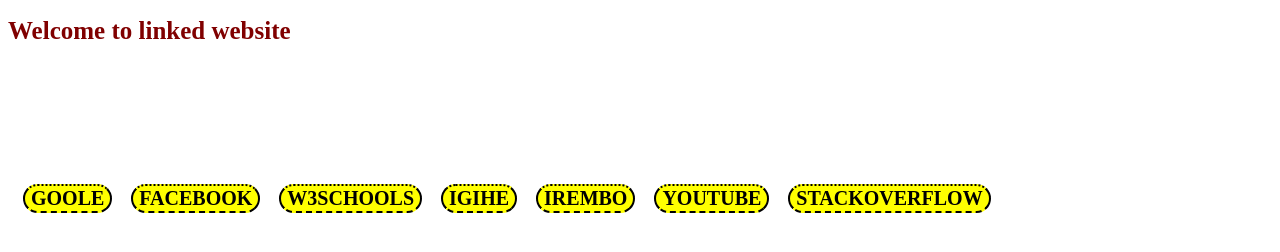
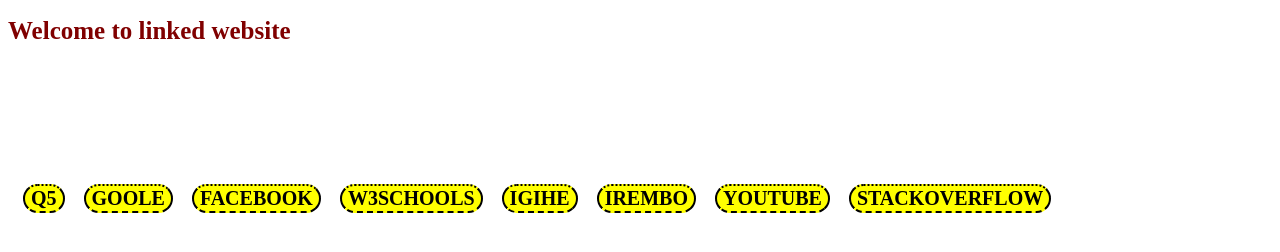
Before and after one commit to uwera4/Gloriose, a plain HTML site: page assignment5/Q1&2.html in a window 1280 px wide. Drawn offline with Linux system fonts and the light colour scheme.

Commit message:
Update Q1&2.html

```diff
--- a/assignment5/Q1&2.html
+++ b/assignment5/Q1&2.html
@@ -48,6 +48,7 @@
 	</style>
 </head>
 <body>
+<button><a href="Q5.html"> Q5</a></button>
 <button><a href="https://www.google.com/">goole</a></button>
 <button><a href="https://www.facebook.com">facebook</a></button>
 <button><a href="https://www.w3schools.com/">W3schools</a></button>
```
